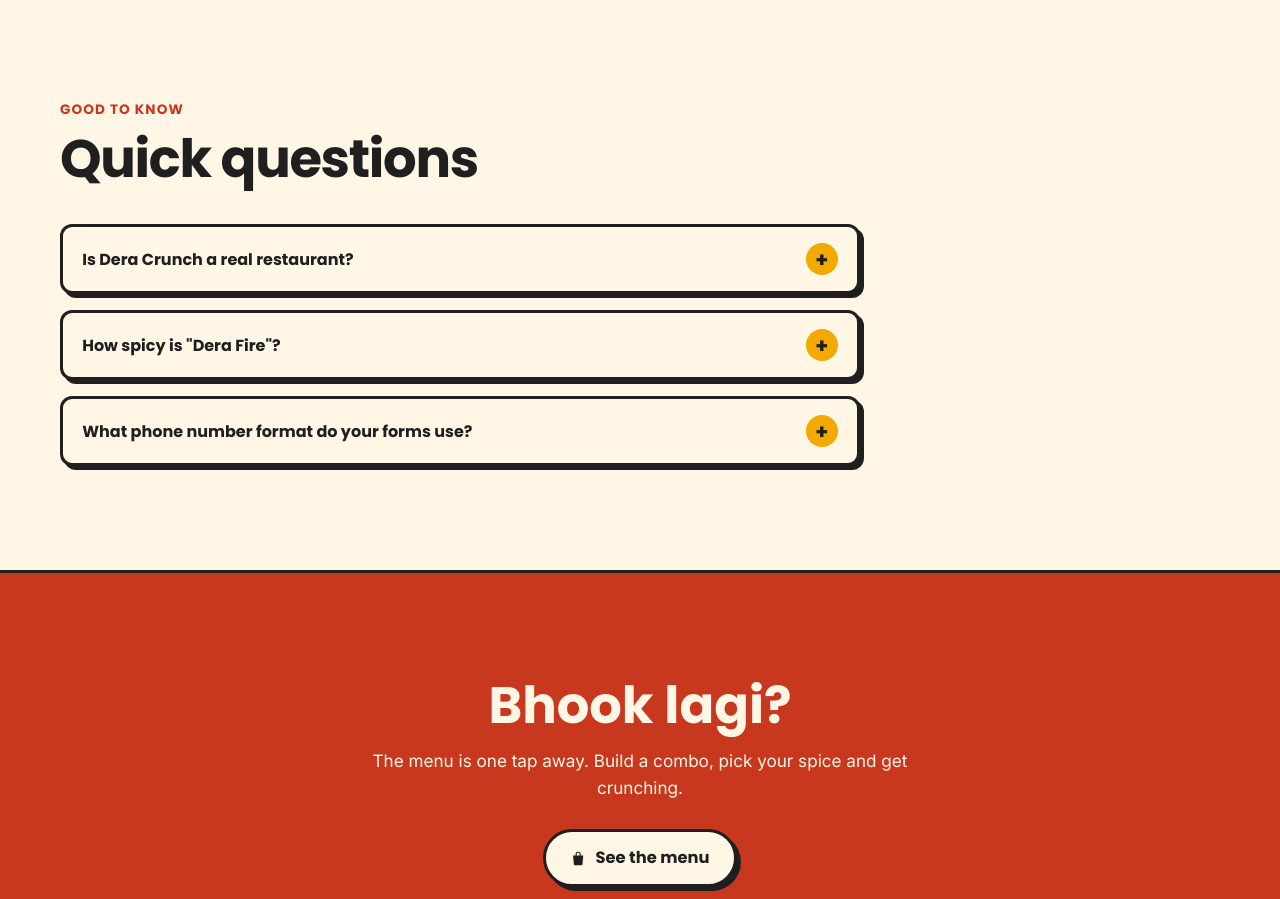
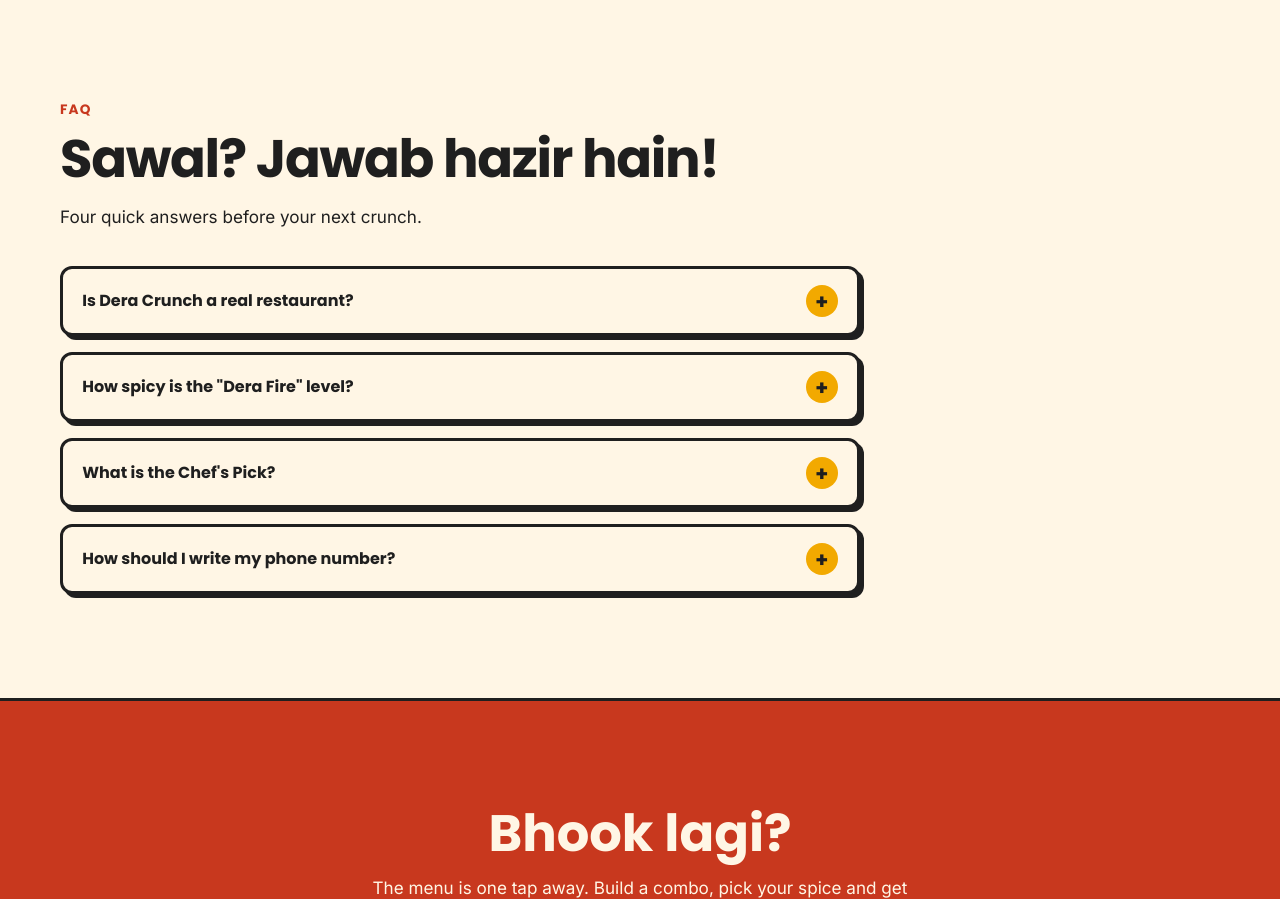
Before and after one commit to taimurfarid49/lab17-26110066, a plain HTML site: page about.html in a window 1280 px wide. Shown: the part 2065-2964 px from the top of the page. Drawn offline with Linux system fonts and the light colour scheme.

Commit message:
Add a short FAQ section

```diff
--- a/about.html
+++ b/about.html
@@ -130,24 +130,29 @@
       </div>
     </section>
 
-    <section class="section faq-section" aria-labelledby="faq-title">
+    <section class="section faq-section" id="faq" aria-labelledby="faq-title">
       <div class="container">
         <div class="section-head">
-          <span class="eyebrow">Good to know</span>
-          <h2 id="faq-title">Quick questions</h2>
+          <span class="eyebrow">FAQ</span>
+          <h2 id="faq-title">Sawal? Jawab hazir hain!</h2>
+          <p>Four quick answers before your next crunch.</p>
         </div>
         <div class="faq reveal">
           <details>
             <summary>Is Dera Crunch a real restaurant?</summary>
-            <p>Nahi! Dera Crunch is a fictional brand made for a student project. There are no real branches, deals or deliveries.</p>
+            <p>Nahi! Dera Crunch is a made-up brand for a fictional student project. There are no real branches, deals or deliveries, so please don't go looking for us on the map.</p>
           </details>
           <details>
-            <summary>How spicy is "Dera Fire"?</summary>
-            <p>Our hottest level in the Build Your Combo section. Keep a Thandi Mint Lemonade nearby, just in case.</p>
+            <summary>How spicy is the "Dera Fire" level?</summary>
+            <p>It's our hottest of three spice levels in Build Your Combo. Mild is nani approved, Medium brings a little tear, and Dera Fire calls for a Thandi Mint Lemonade (Rs. 280) on standby.</p>
           </details>
           <details>
-            <summary>What phone number format do your forms use?</summary>
-            <p>Write it as 03XX-XXXXXXX. Our forms only accept numbers with exactly 11 digits.</p>
+            <summary>What is the Chef's Pick?</summary>
+            <p>Every day the home page highlights one menu item, chosen from the date, for example the Double Mazay Burger on 23 Nov 2026. It's simply our favourite of the day at its normal menu price, not a discount or offer.</p>
+          </details>
+          <details>
+            <summary>How should I write my phone number?</summary>
+            <p>Use the format 03XX-XXXXXXX. Our order and contact forms only accept a number with exactly 11 digits, and they'll tell you politely if something is missing.</p>
           </details>
         </div>
       </div>
```
